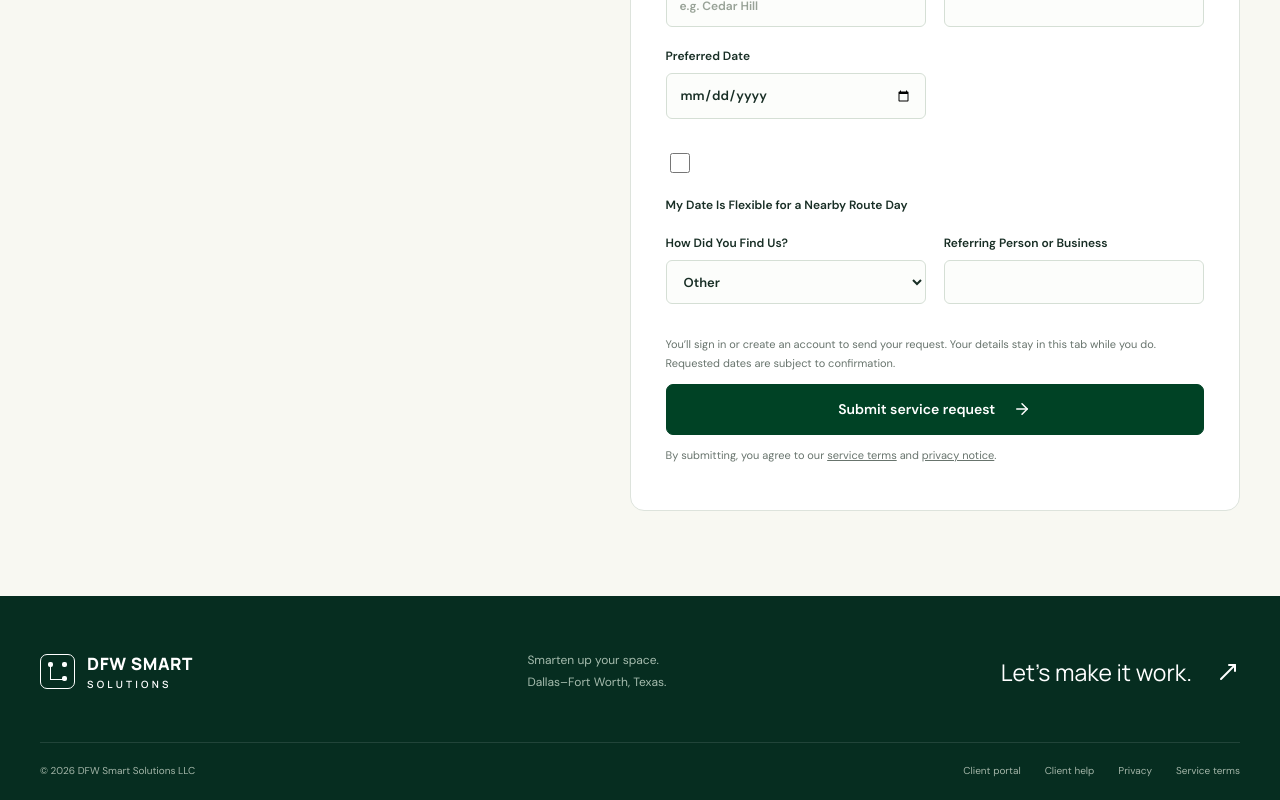
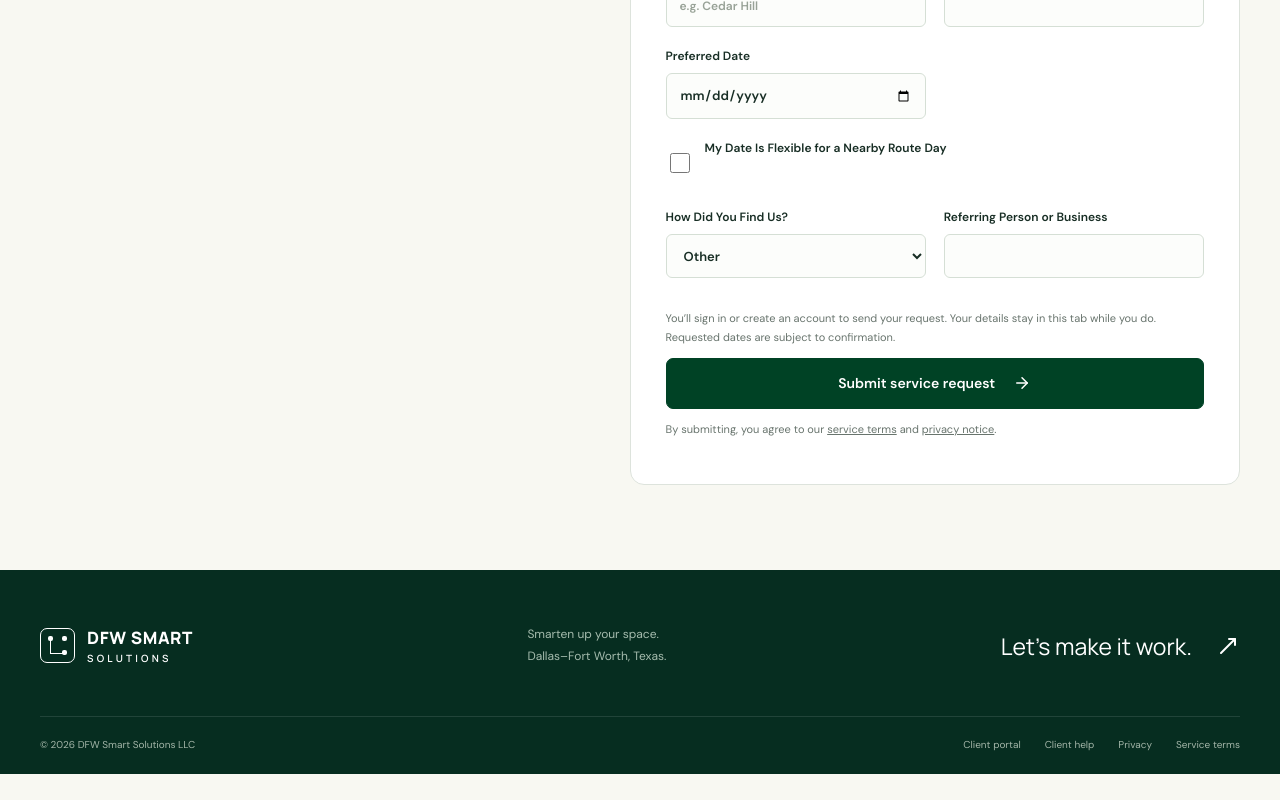
Before and after one commit to jnwajei22/smart-solutions-website, a Next.js app: page /request in a window 1280 px wide. Shown: the part 1435-2235 px from the top of the page. After the commit the page ends 2209 px from the top, so only its background shows below. Built offline with nearby package versions, Linux system fonts and the light colour scheme.

Commit message:
Align form checkboxes and document quote verification

```diff
--- a/app/globals.css
+++ b/app/globals.css
@@ -3258,8 +3258,9 @@ td {
   min-width: 0;
 }
 .pricing-calculator label:has(input[type="checkbox"]),
-.checkbox-row {
-  display: flex;
+.form-card .checkbox-row {
+  display: flex;
+  flex-direction: row;
   align-items: flex-start;
   gap: 0.75rem;
   line-height: 1.5;
```
Also changed, not shown: 1 other file (tests, documents, lock files or other folders).
